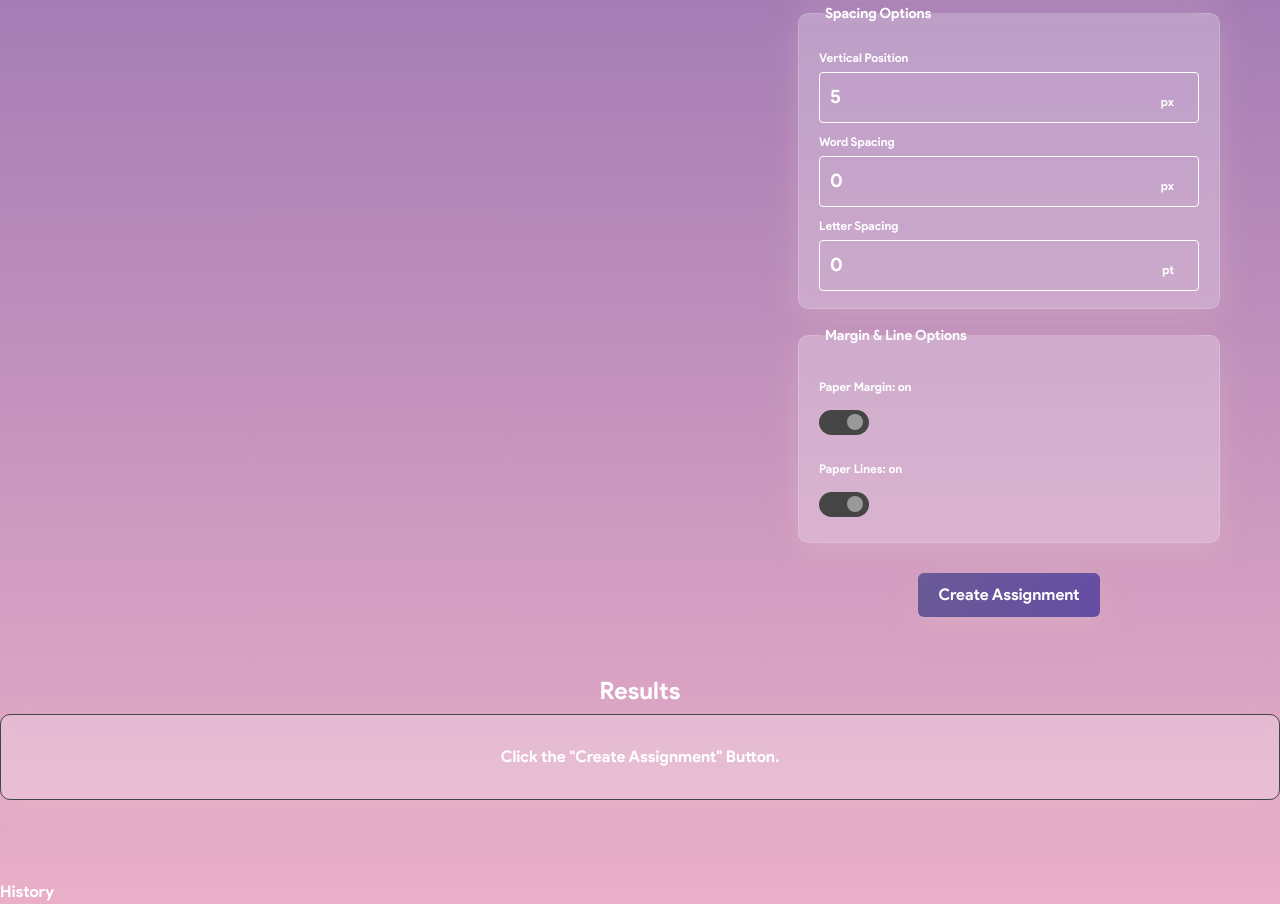
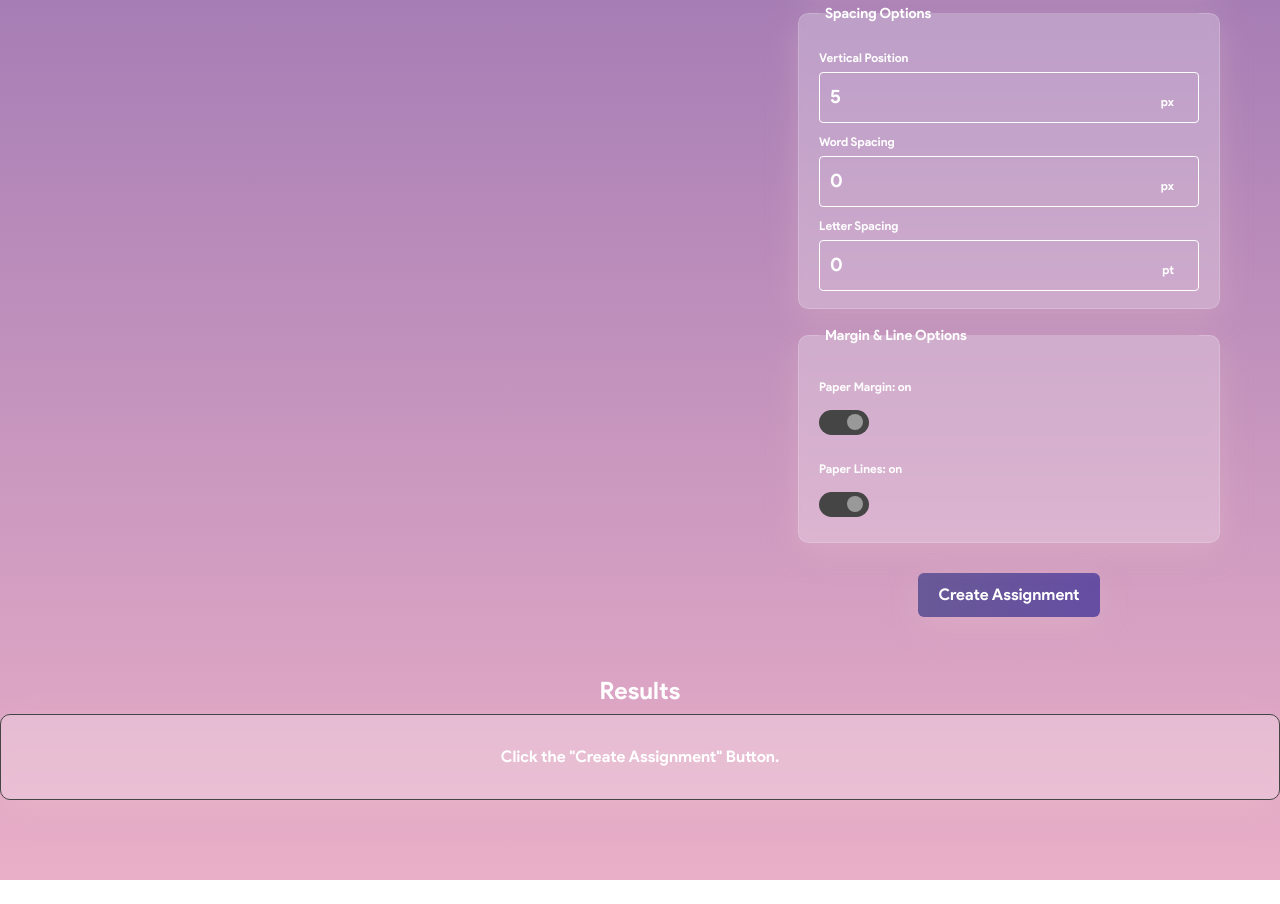
Before and after one commit to shrish-sharma-codes/tn-native-v4, a website with bundled scripts: page docs/index.html in a window 1280 px wide. Shown: the part 841-1745 px from the top of the page. After the commit the page ends 1721 px from the top, so only its background shows below. Built offline with nearby package versions, Linux system fonts and the light colour scheme; a web font is replaced by a local one.

Commit message:
History Placeholder Hidden

```diff
--- a/docs/index.html
+++ b/docs/index.html
@@ -371,7 +371,7 @@
         </div>
       </section>
     </main>
-    <div id="history">
+    <div id="history" style="display: none;">
       History
     </div>
     <script>
```
